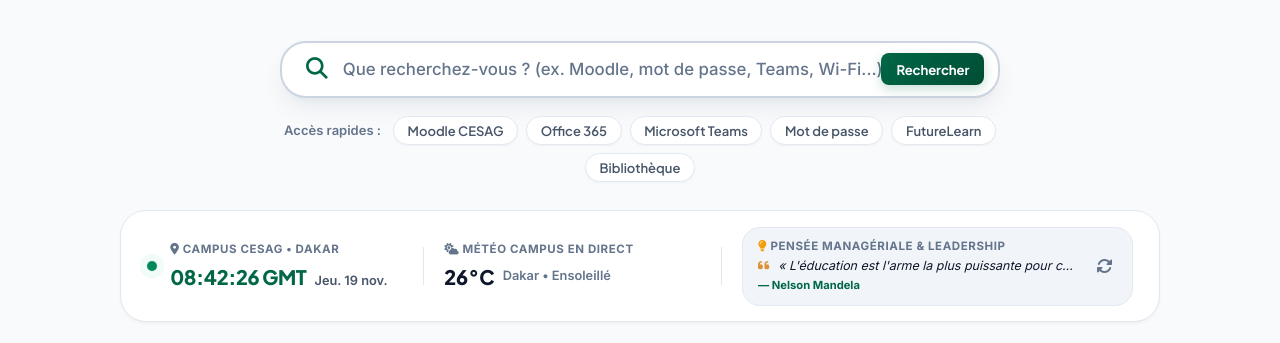
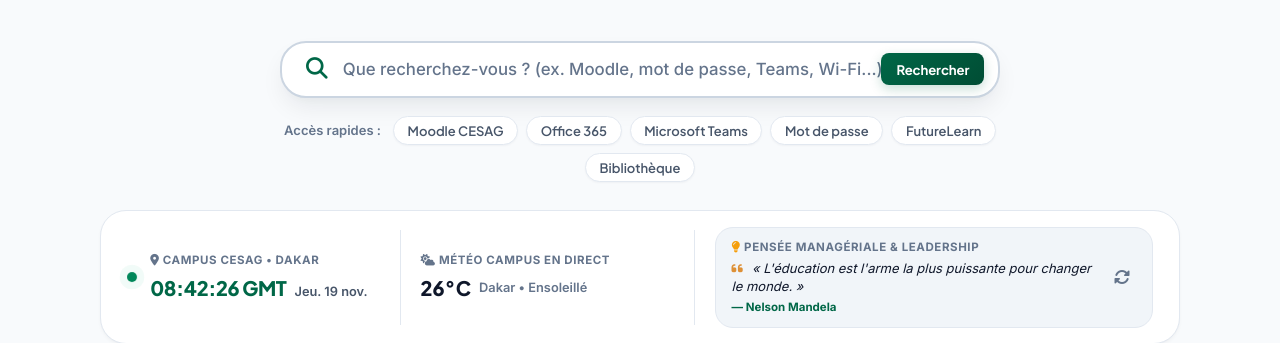
Before and after one commit to oscarkakpo-create/hubdigitalcesag, a plain HTML site: page index.html in a window 1280 px wide. Shown: the part 478-821 px from the top of the page. Drawn offline with Linux system fonts and the light colour scheme; no server answers.

Commit message:
fix(campus): affichage integral multi-lignes des pensees manageriales sans coupure

```diff
--- a/css/components.css
+++ b/css/components.css
@@ -1105,7 +1105,7 @@
   border-radius: var(--radius-xl);
   padding: 0.95rem 1.6rem;
   margin: 1.75rem auto 0;
-  max-width: 1040px;
+  max-width: 1080px;
   box-shadow: var(--shadow-sm);
   text-align: left;
 }
@@ -1189,18 +1189,20 @@
 
 .campus-live-divider {
   width: 1px;
-  height: 38px;
+  align-self: stretch;
+  min-height: 40px;
   background-color: var(--border-subtle);
   flex-shrink: 0;
+  margin: 0.2rem 0;
 }
 
 .campus-quote-col {
   display: flex;
   align-items: center;
   gap: 0.75rem;
-  flex: 1.4;
+  flex: 1.6;
   background: var(--bg-surface-alt);
-  padding: 0.6rem 0.95rem;
+  padding: 0.65rem 1rem;
   border-radius: var(--radius-lg);
   border: 1px solid var(--border-subtle);
   min-width: 0;
@@ -1220,21 +1222,20 @@
 
 .campus-quote-text {
   display: block;
-  font-size: 0.78rem;
+  font-size: 0.8125rem;
   font-style: italic;
   color: var(--text-primary);
-  line-height: 1.35;
-  white-space: nowrap;
-  overflow: hidden;
-  text-overflow: ellipsis;
+  line-height: 1.4;
+  white-space: normal;
+  overflow: visible;
 }
 
 .campus-quote-author {
   display: block;
-  font-size: 0.7rem;
+  font-size: 0.72rem;
   font-weight: 700;
   color: var(--cesag-green-600);
-  margin-top: 0.15rem;
+  margin-top: 0.2rem;
 }
 
 [data-theme="dark"] .campus-quote-author {
@@ -1246,10 +1247,11 @@
   border: none;
   color: var(--text-muted);
   cursor: pointer;
-  padding: 0.3rem;
-  border-radius: 4px;
+  padding: 0.4rem;
+  border-radius: var(--radius-md);
   transition: all var(--transition-fast);
   flex-shrink: 0;
+  align-self: center;
 }
 
 .btn-quote-refresh:hover {
--- a/sw.js
+++ b/sw.js
@@ -3,7 +3,7 @@
  * Caching statique pour performance optimale et accès hors-ligne basique
  */
 
-const CACHE_NAME = 'cesag-hub-v2.4';
+const CACHE_NAME = 'cesag-hub-v2.5';
 const STATIC_ASSETS = [
   './',
   './index.html',
```
